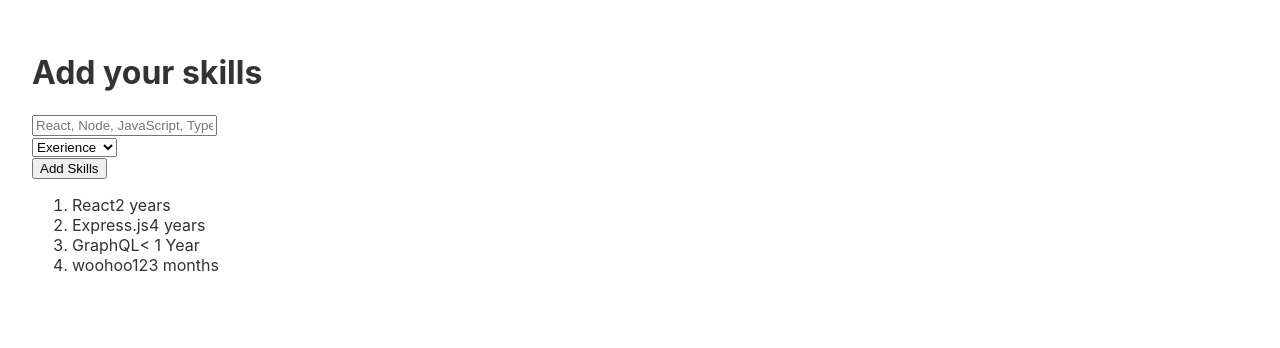
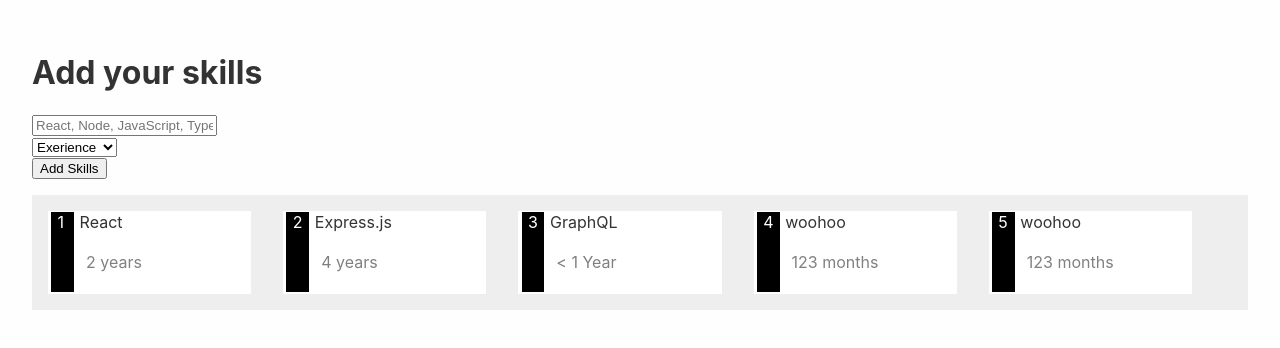
Before and after one commit to f0c1s/random-1-fe, a React (Create React App) app: page / in a window 1280 px wide. Shown: the top 348 px of the page. Built offline with nearby package versions, Linux system fonts and the light colour scheme; data requests are answered from the project's data file.

Commit message:
update: display work except first five logic

```diff
--- a/db.json
+++ b/db.json
@@ -19,6 +19,11 @@
       "id": "126",
       "name": "woohoo",
       "experience": "123 months"
+    },
+    {
+      "name": "woohoo",
+      "experience": "123 months",
+      "id": "EFHuDn1"
     }
   ]
 }
--- a/jobbatical-frontend-challenge.postman_collection.json
+++ b/jobbatical-frontend-challenge.postman_collection.json
@@ -45,7 +45,8 @@
 						{
 							"key": "id",
 							"value": "126",
-							"type": "text"
+							"type": "text",
+							"disabled": true
 						},
 						{
 							"key": "name",
--- a/src/ExperienceDisplay.css
+++ b/src/ExperienceDisplay.css
@@ -0,0 +1,44 @@
+section.display {
+    background-color: #eeeeee;
+}
+
+ol {
+    padding: 0;
+}
+
+ol li {
+    background-color: white;
+    list-style: decimal inside;
+    width: 200px;
+    height: 80px;
+    margin: 1em;
+    padding: .1em;
+}
+
+ol li .position {
+    background-color: black;
+    color: white;
+    padding: 0 .4em;
+    margin: 0 .1em;
+    grid-area: sidebar;
+    width: 10px;
+}
+
+ol li .name {
+    grid-area: skill;
+}
+
+ol li .experience {
+    grid-area: experience;
+    padding: 0 .4em;
+    color: grey;
+}
+
+.display .grid {
+    display: inline-grid;
+    justify-content: stretch;
+    grid-template-columns: 30px auto;
+    grid-template-areas:
+    "sidebar skill"
+    "sidebar experience"
+}
--- a/src/ExperienceDisplay.js
+++ b/src/ExperienceDisplay.js
@@ -1,14 +1,16 @@
 import React, { Component } from 'react'
+import './ExperienceDisplay.css'
 
 class Experience extends Component {
     render() {
         return (
             <ol>
                 {
-                    this.props.skills.map(skill =>
-                        <li id={skill.id} key={JSON.stringify(skill)} className="experience-tile">
-                            <span className="name">{skill.name}</span>
-                            <span className="experience">{skill.experience}</span>
+                    this.props.skills.map((skill, pos) =>
+                        <li key={skill.id} className="experience-tile grid">
+                            <div className="position">{pos + 1}</div>
+                            <div className="name">{skill.name}</div>
+                            <div className="experience">{skill.experience}</div>
                         </li>
                     )
                 }
@@ -46,9 +48,9 @@ export default class ExperienceDisplay extends Component {
 
     render() {
         return (
-            <div>
+            <section className="display">
                 {this.state.fetched.length > 0 ? <Experience skills={this.state.fetched} /> : ''}
-            </div>
+            </section>
         )
     }
 }
```
